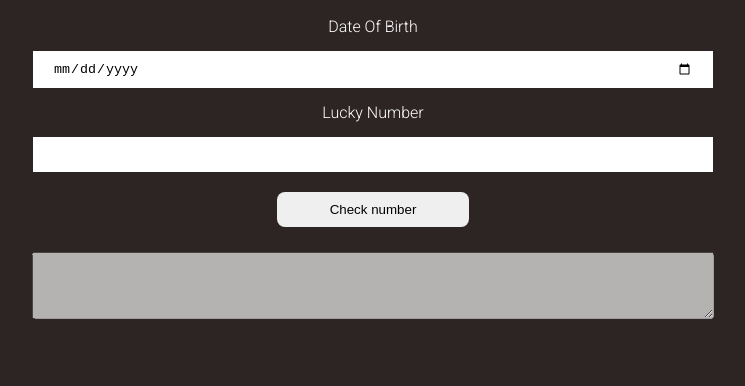
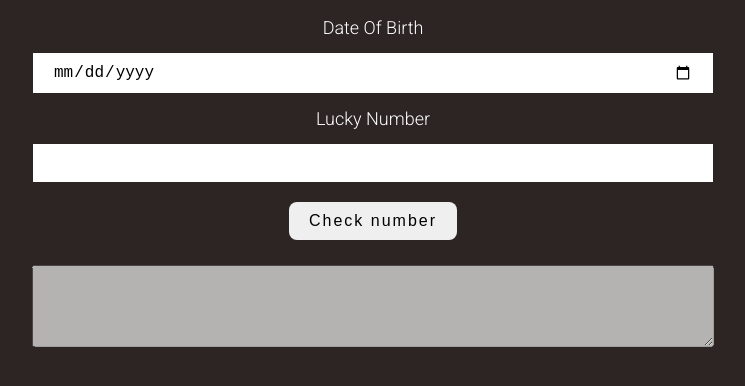
Before and after one commit to SuchitaGhadge/neogcamp-mark-11, a plain HTML site: page index.html in a window 1280 px wide. Shown: the part 66-452 px from the top of the page, without its empty margins (267-1012 px from the left). Drawn offline with Linux system fonts and the light colour scheme.

Commit message:
mark11 style modified

```diff
--- a/main.scss
+++ b/main.scss
@@ -32,6 +32,7 @@ body{
         align-items: center;
         margin-top: 20px;
         font-weight: 300;
+        font-size: 18px;
         input{
             align-items: center;
             width: 50%;
@@ -39,19 +40,21 @@ body{
             margin: 15px 20px;
             border: none;
             outline: none;
+            font-size: 16px;
         }
         button{
-            padding: 10px;
+            padding: 10px 20px;
             margin: 5px ;
-            width: 15%;
             outline: none;
             border: none;
             border-radius: 0.5rem;
+            font-size: 16px;
+            letter-spacing: 2px;
 
             &:hover{
-                background-color: #8b8686;
-                // opacity: 0.4;
+                background-color: #8b8686a2;
                 color: #fff;
+                border: 2px solid #fff;
             }
 
         }
@@ -59,7 +62,8 @@ body{
             width: 50%;
             padding: 10px 20px;
             margin: 20px;
-
+            font-size: 18px;
+            font-weight: 600;
         }
     }
 }
```
Also changed, not shown: main.css, 1 other file.
